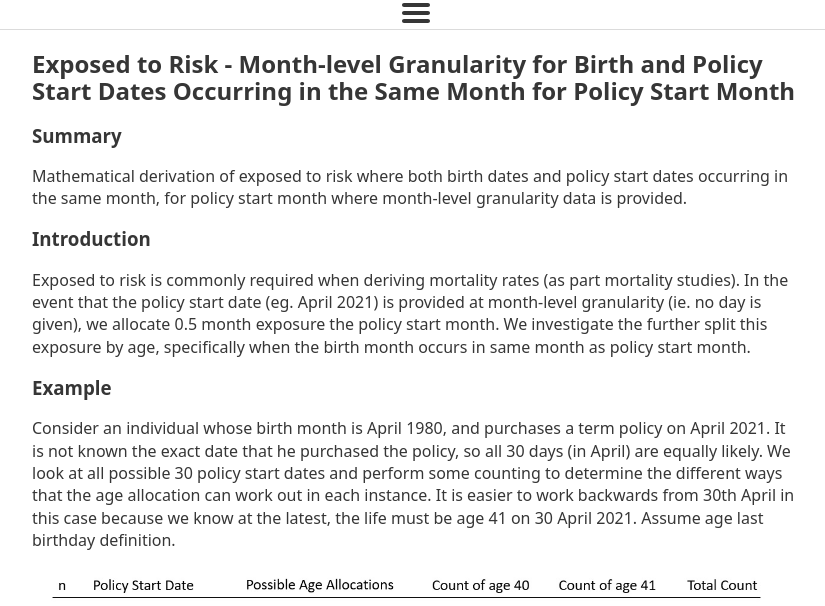
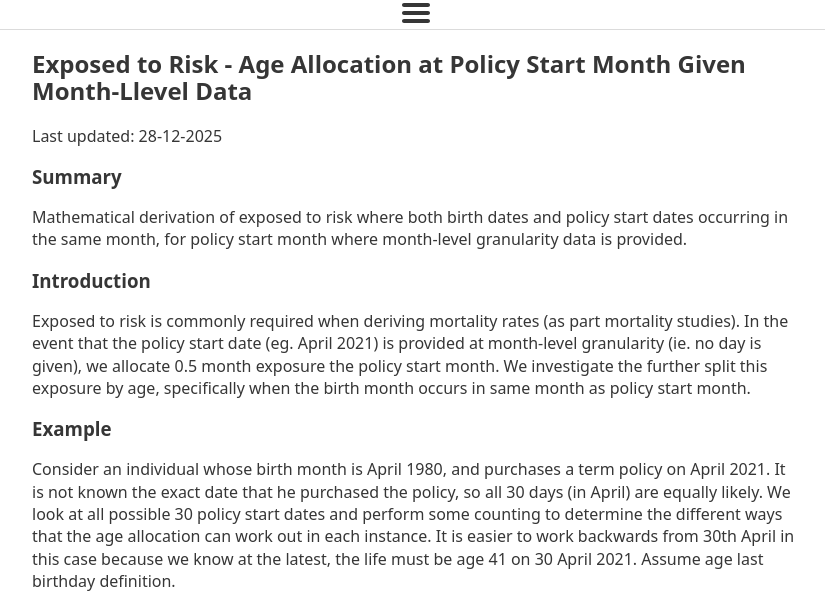
Before and after one commit to juschan/juschan.github.io, a plain HTML site: page 20251226_exposed_to_risk/exposed_to_risk.html in a window 1280 px wide. Shown: the part 83-689 px from the top of the page, without its empty margins (224-1049 px from the left). Drawn offline with Linux system fonts and the light colour scheme; a script that the page names is missing.

Commit message:
Updated title and other misc

```diff
--- a/20251226_exposed_to_risk/exposed_to_risk.html
+++ b/20251226_exposed_to_risk/exposed_to_risk.html
@@ -28,8 +28,8 @@
       </ul>
     </nav>
   <main>
-    <h2>Exposed to Risk - Month-level Granularity for Birth and Policy Start Dates Occurring in the Same Month for Policy Start Month</h2>
-	<p></p>
+    <h2>Exposed to Risk - Age Allocation at Policy Start Month Given Month-Llevel Data</h2>
+	<p>Last updated: 28-12-2025</p>
 	<h3>Summary</h3>
 	<p>Mathematical derivation of exposed to risk where both birth dates and policy start dates occurring in the same month, for policy start month where month-level granularity data is provided.</p>
 	<p></p>
```
